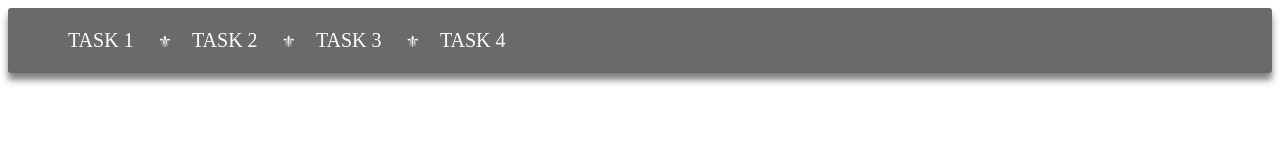
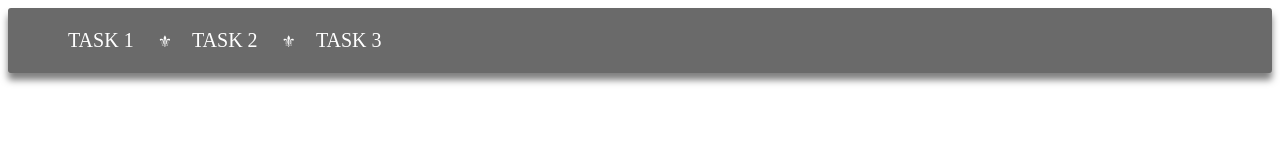
Before and after one commit to avhhust/avhhust.github.io, a plain HTML site: page lr2/index.html in a window 1280 px wide. Drawn offline with Linux system fonts and the light colour scheme.

Commit message:
Update index.html

```diff
--- a/lr2/index.html
+++ b/lr2/index.html
@@ -12,7 +12,6 @@
                 <li><a href="task1/index.html">TASK 1</a> </li>
                 <li><a href="task2/index.html">TASK 2</a> </li>
                 <li><a href="task3/index.html">TASK 3</a> </li>
-                <li><a href="task4/index.html">TASK 4</a> </li>
             </ul>
         </div>
         <div class="l_decor"></div>
```
